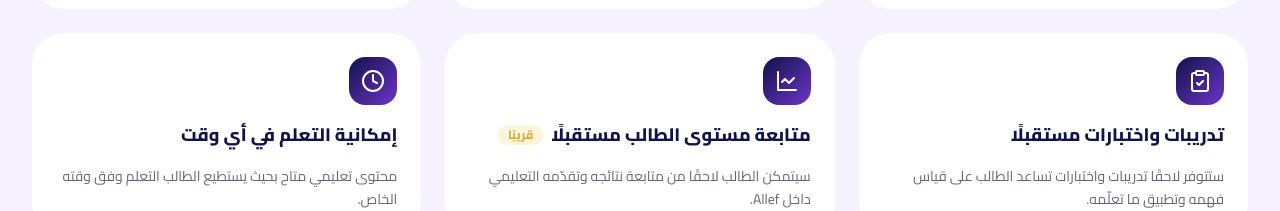
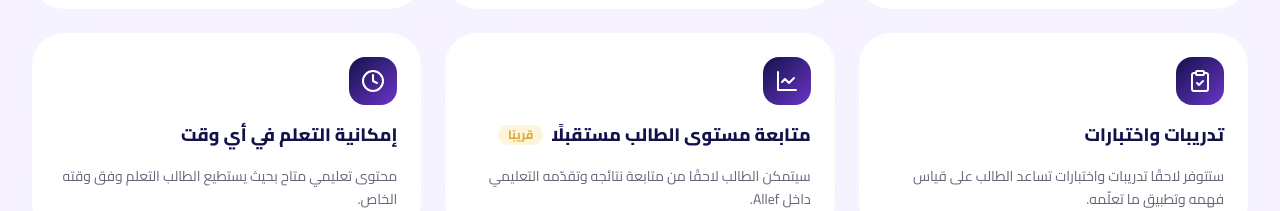
Before and after one commit to esraasamir287/alleff, a React (Vite) app: page / in a window 1280 px wide. Shown: the part 1880-2091 px from the top of the page. Built offline with nearby package versions, Linux system fonts and the light colour scheme; no server answers.

Commit message:
Updated benefits.ts

```diff
--- a/src/data/benefits.ts
+++ b/src/data/benefits.ts
@@ -26,7 +26,7 @@ export const benefits: Benefit[] = [
   },
   {
     icon: ClipboardCheck,
-    title: 'تدريبات واختبارات مستقبلًا',
+    title: 'تدريبات واختبارات ',
     description: 'ستتوفر لاحقًا تدريبات واختبارات تساعد الطالب على قياس فهمه وتطبيق ما تعلّمه.',
 
   },
```
